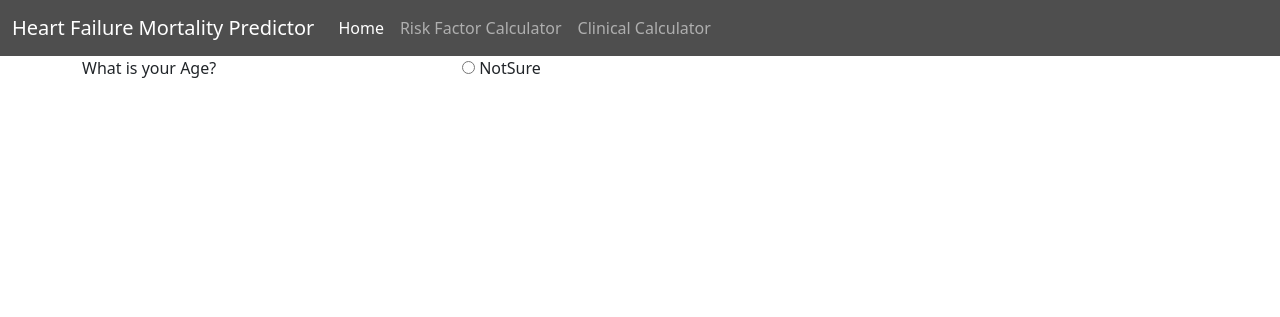
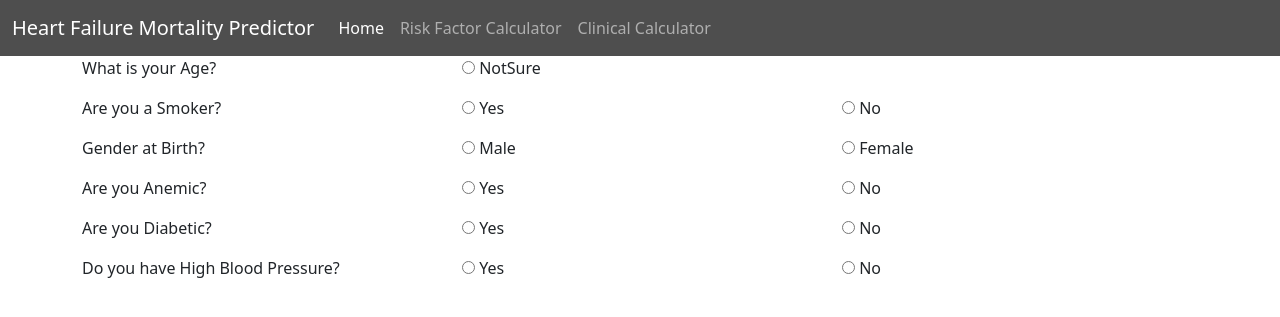
Before and after one commit to njneubauer/code_hearted, a Python web app: template templates/patient_calc.html in a window 1280 px wide. Shown: the top 317 px of the page. Run offline with Jinja, Linux system fonts and the light colour scheme; the template is opened without the code that fills it, so the values that code supplies are empty.

Commit message:
Draft of Radio Button questions

```diff
--- a/templates/patient_calc.html
+++ b/templates/patient_calc.html
@@ -8,7 +8,7 @@
   <!-- Bootstrap CSS -->
   <link href="https://cdn.jsdelivr.net/npm/bootstrap@5.0.1/dist/css/bootstrap.min.css" rel="stylesheet"
     integrity="sha384-+0n0xVW2eSR5OomGNYDnhzAbDsOXxcvSN1TPprVMTNDbiYZCxYbOOl7+AMvyTG2x" crossorigin="anonymous">
-  <link rel="stylesheet" href="./static/radio.css">
+  <link rel="stylesheet" href="./static/atyle.css">
   <title>Heart Failure Calc</title>
 
 </head>
@@ -49,8 +49,91 @@
       </div>
 
     </div>
-    <!-- End - Age row --->
+    <!-- End - Age row -->
 
+    <!-- Start - Smoker row -->
+    <div class="row">
+
+      <p class="col-4"> Are you a Smoker? </p>
+      <div class="col-4 custom-control custom-radio custom-control-inline">
+        <input type="radio" id="customRadioInline1" name="customRadioInline1" class="custom-control-input" value="1">
+        <label class="custom-control-label" for="customRadioInline1">Yes</label>
+      </div>
+
+      <div class="col-4 custom-control custom-radio custom-control-inline">
+        <input type="radio" id="customRadioInline2" name="customRadioInline1" class="custom-control-input" value="0">
+        <label class="custom-control-label" for="customRadioInline2">No</label>
+      </div>
+
+    </div>
+    <!-- End - Smoker row -->
+
+    <!-- Start - Gender at Birth row -->
+    <div class="row">
+
+      <p class="col-4"> Gender at Birth? </p>
+      <div class="col-4 custom-control custom-radio custom-control-inline">
+        <input type="radio" id="customRadioInline1" name="customRadioInline1" class="custom-control-input" value="1">
+        <label class="custom-control-label" for="customRadioInline1">Male</label>
+      </div>
+
+      <div class="col-4 custom-control custom-radio custom-control-inline">
+        <input type="radio" id="customRadioInline2" name="customRadioInline1" class="custom-control-input" value="0">
+        <label class="custom-control-label" for="customRadioInline2">Female</label>
+      </div>
+      <!-- End - Gender at Birth row -->
+    </div>
+
+    <!-- Start -  Anemia -->
+    <div class="row">
+
+      <p class="col-4"> Are you Anemic? </p>
+      <div class="col-4 custom-control custom-radio custom-control-inline">
+        <input type="radio" id="customRadioInline1" name="customRadioInline1" class="custom-control-input" value="1">
+        <label class="custom-control-label" for="customRadioInline1">Yes</label>
+      </div>
+
+      <div class="col-4 custom-control custom-radio custom-control-inline">
+        <input type="radio" id="customRadioInline2" name="customRadioInline1" class="custom-control-input" value="0">
+        <label class="custom-control-label" for="customRadioInline2">No</label>
+      </div>
+
+    </div>
+    <!-- End - Anemia -->
+
+    <!-- Start -  Diabetes -->
+    <div class="row">
+
+      <p class="col-4"> Are you Diabetic? </p>
+      <div class="col-4 custom-control custom-radio custom-control-inline">
+        <input type="radio" id="customRadioInline1" name="customRadioInline1" class="custom-control-input" value="1">
+        <label class="custom-control-label" for="customRadioInline1"> Yes </label>
+      </div>
+
+      <div class="col-4 custom-control custom-radio custom-control-inline">
+        <input type="radio" id="customRadioInline2" name="customRadioInline1" class="custom-control-input" value="0">
+        <label class="custom-control-label" for="customRadioInline2"> No </label>
+      </div>
+
+    </div>
+    <!-- End - Diabetes-->
+
+    <!-- Start -  Hypertension -->
+    <div class="row">
+
+      <p class="col-4"> Do you have High Blood Pressure? </p>
+      <div class="col-4 custom-control custom-radio custom-control-inline">
+        <input type="radio" id="customRadioInline1" name="customRadioInline1" class="custom-control-input" value="1">
+        <label class="custom-control-label" for="customRadioInline1"> Yes </label>
+      </div>
+
+      <div class="col-4 custom-control custom-radio custom-control-inline">
+        <input type="radio" id="customRadioInline2" name="customRadioInline1" class="custom-control-input" value="0">
+        <label class="custom-control-label" for="customRadioInline2"> No </label>
+      </div>
+
+    </div>
+    <!-- End - Hypertension->
 
     <!-- Bootstrap Bundle with Popper -->
     <script src="https://cdn.jsdelivr.net/npm/bootstrap@5.0.1/dist/js/bootstrap.bundle.min.js"
```
